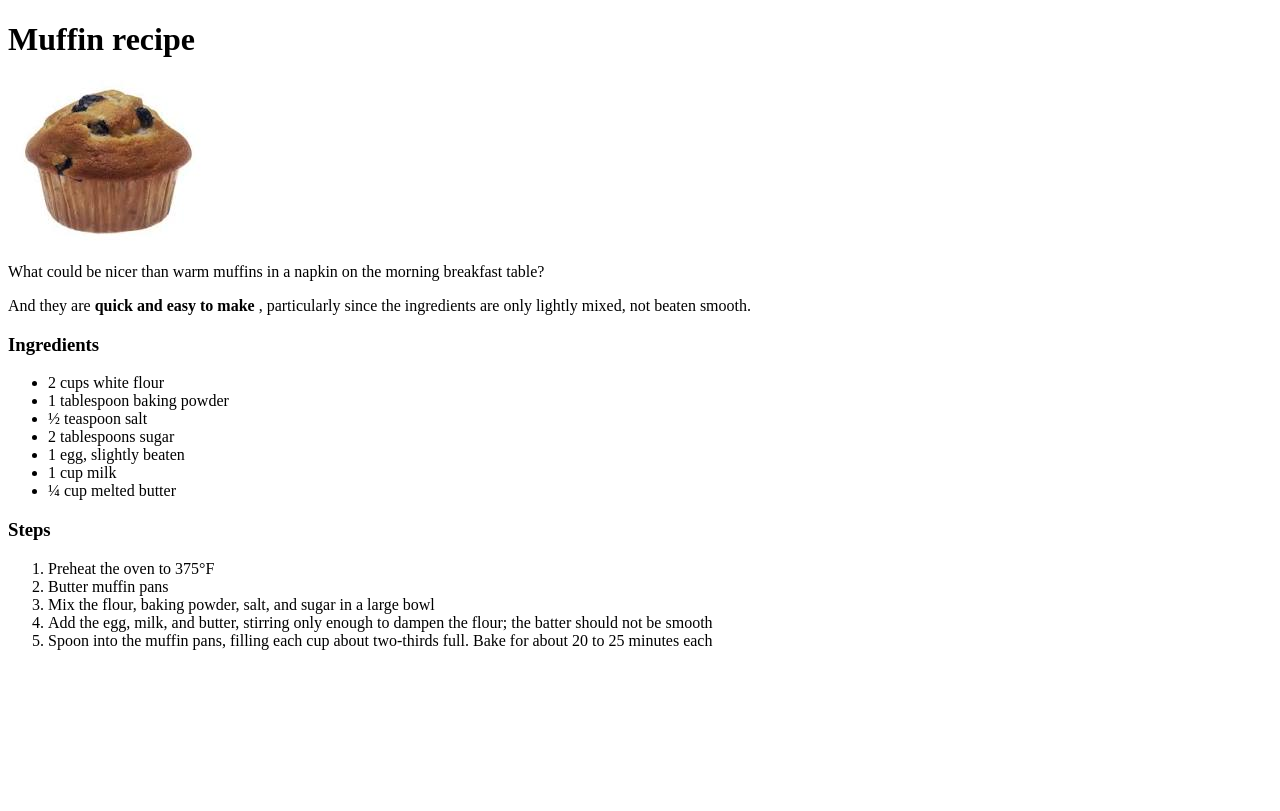
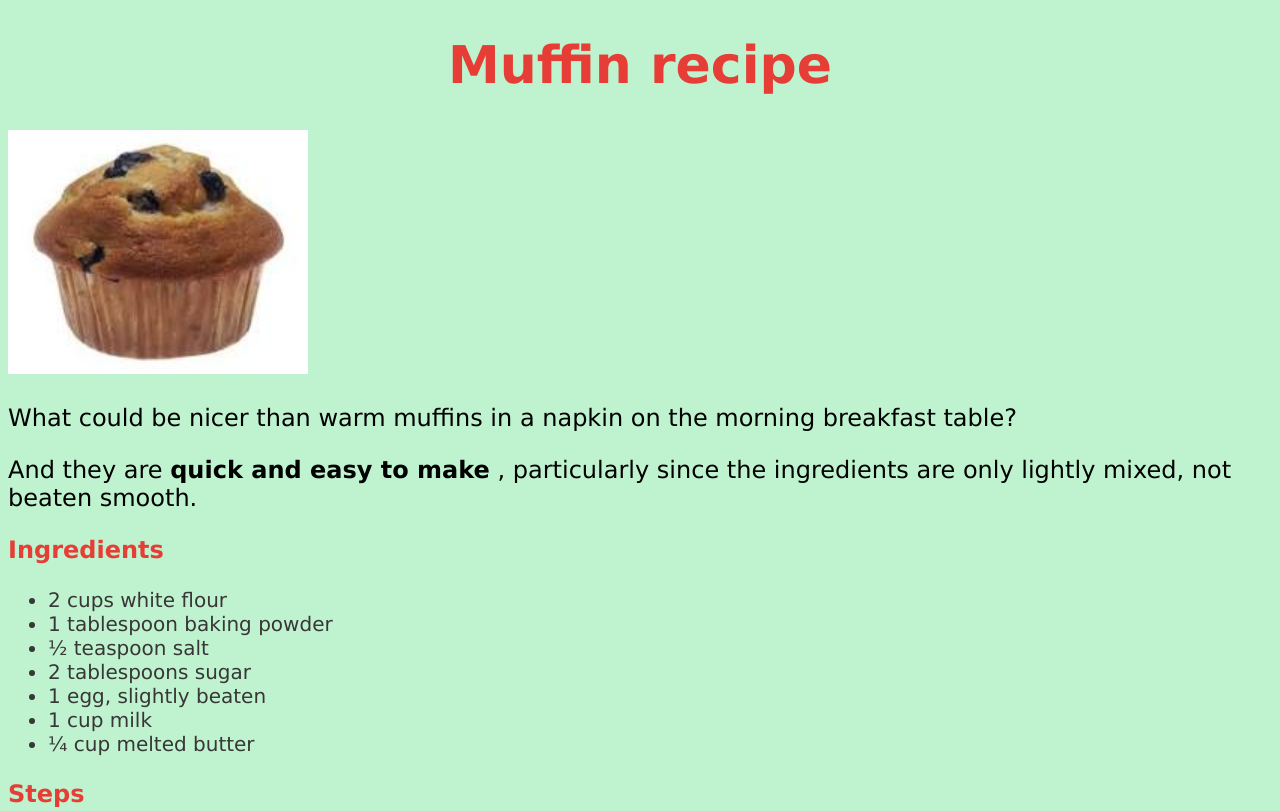
Before and after one commit to lobopa/odin-recipes, a plain HTML site: page recipes/muffin.html in a window 1280 px wide. Shown: the top 811 px of the page. Drawn offline with Linux system fonts and the light colour scheme.

Commit message:
Add style.css to project

```diff
--- a/recipes/muffin.html
+++ b/recipes/muffin.html
@@ -4,11 +4,12 @@
     <meta charset="UTF-8" />
     <meta http-equiv="X-UA-Compatible" content="IE=edge" />
     <meta name="viewport" content="width=device-width, initial-scale=1.0" />
+    <link rel="stylesheet" href="../style.css" />
     <title>Muffin Recipe</title>
   </head>
   <body>
     <h1>Muffin recipe</h1>
-    <img src="../images/muffin.jpeg" />
+    <img src="../images/muffin.jpeg" class="img" />
     <p>
       What could be nicer than warm muffins in a napkin on the morning breakfast
       table?
@@ -17,7 +18,7 @@
       And they are <strong>quick and easy to make</strong> , particularly since
       the ingredients are only lightly mixed, not beaten smooth.
     </p>
-    <h3>Ingredients</h3>
+    <h3 class="ing">Ingredients</h3>
     <ul>
       <li>2 cups white flour</li>
       <li>1 tablespoon baking powder</li>
@@ -27,7 +28,7 @@
       <li>1 cup milk</li>
       <li>¼ cup melted butter</li>
     </ul>
-    <h3>Steps</h3>
+    <h3 class="steps">Steps</h3>
     <ol>
       <li>Preheat the oven to 375°F</li>
       <li>Butter muffin pans</li>
--- /dev/null
+++ b/style.css
@@ -0,0 +1,26 @@
+* {
+  background-color: rgb(191, 243, 207);
+  font-family: Verdana, sans-serif;
+  font-size: 24px;
+}
+.index {
+  text-align: center;
+}
+h1 {
+  font-size: 52px;
+  font-weight: 800;
+  color: rgba(240, 16, 16, 0.8);
+  text-align: center;
+}
+.ing,
+.steps {
+  color: rgba(240, 16, 16, 0.8);
+}
+li {
+  font-size: 20px;
+  color: rgb(56, 54, 54);
+}
+.img {
+  width: 300px;
+  height: auto;
+}
```
Also changed, not shown: index.html (+3 -0 lines), recipes/lemonade.html (+4 -3 lines), recipes/scrambled_eggs.html (+4 -3 lines).
